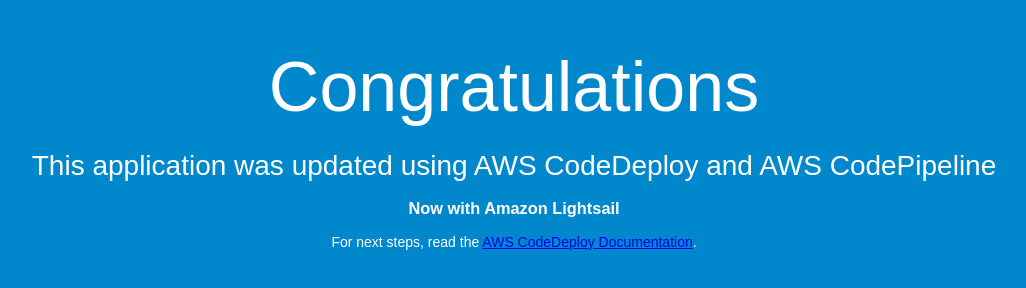
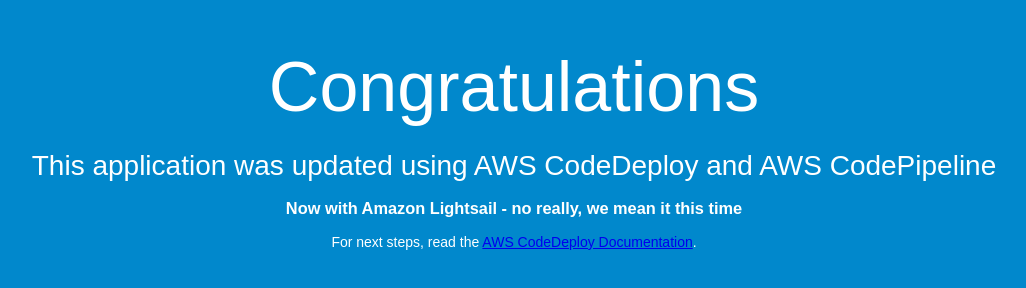
Before and after one commit to mikegcoleman/CodeDeployGitHubDemo, a plain HTML site: page index.html in a window 1280 px wide. Shown: the whole page, without its empty margins (126-1152 px from the left). Drawn offline with Linux system fonts and the light colour scheme.

Commit message:
lightsail 2

```diff
--- a/index.html
+++ b/index.html
@@ -28,7 +28,7 @@
   <div align="center">
     <h1>Congratulations</h1>
     <h2>This application was updated using AWS CodeDeploy and AWS CodePipeline </h2>
-    <h3>Now with Amazon Lightsail</h3>
+    <h3>Now with Amazon Lightsail - no really, we mean it this time</h3>
   <p>For next steps, read the <a href="http://aws.amazon.com/documentation/codedeploy">AWS CodeDeploy Documentation</a>.</p>
   </div>
 </body>
```
